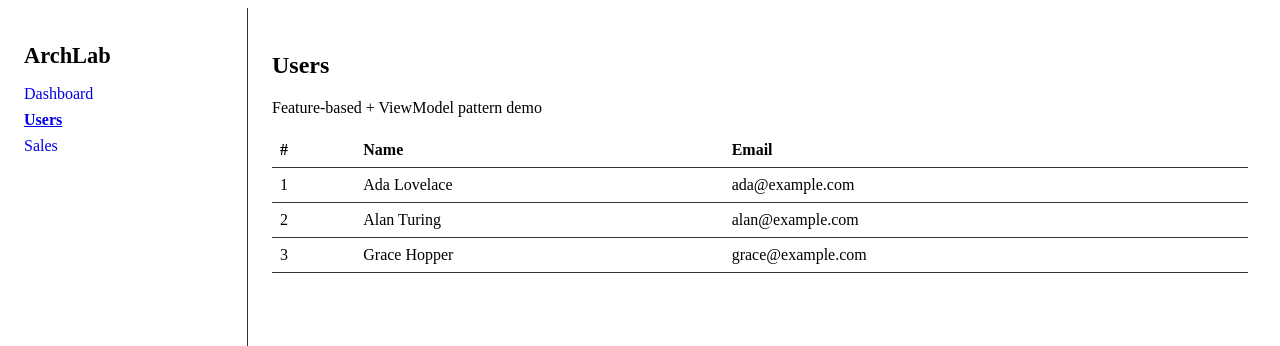
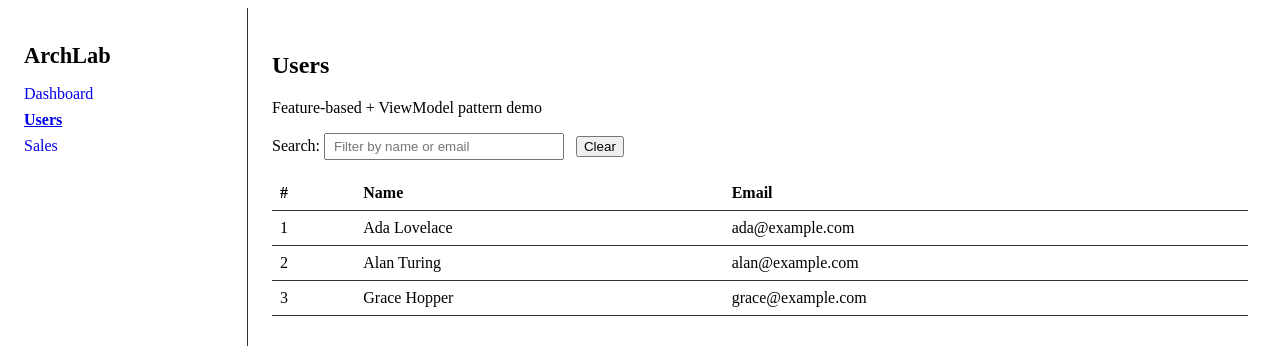
Before and after one commit to carlossross/frontend-archlab, an Angular app in the folder archlab/: page /users in a window 1280 px wide. Shown: the top 346 px of the page. Built offline with nearby package versions, Linux system fonts and the light colour scheme.

Commit message:
feat(users): add component-level store for filters and compose vm from domain + UI state

```diff
--- a/archlab/src/app/features/users/pages/users-page.component.ts
+++ b/archlab/src/app/features/users/pages/users-page.component.ts
@@ -1,22 +1,32 @@
 import { Component, computed, inject, signal } from '@angular/core';
 import { UsersListComponent } from '../ui/users-list.component';
-import { UserStore } from '../users.store';
-
-interface UserVm {
-  id: number;
-  name: string;
-  email: string;
-}
+import { UserStore } from '../stores/users.store';
+import { UsersFiltersStore } from '../stores/users-filters.store';
 
 @Component({
   selector: 'arch-users-page',
   imports: [UsersListComponent],
+  providers: [UsersFiltersStore],
   template: `
     <section>
       <header class="page-header">
         <h2>Users</h2>
         <p>Feature-based + ViewModel pattern demo</p>
       </header>
+
+      <div class="toolbar">
+        <label>
+          Search:
+          <input
+            type="text"
+            [value]="vm().search"
+            (input)="onSearchChange($any($event.target).value)"
+            placeholder="Filter by name or email"
+          />
+        </label>
+
+        <button type="button" (click)="onClearSearch()">Clear</button>
+      </div>
 
       @if (vm().isLoading) {
       <p>Cargando Usuarios...</p>
@@ -36,6 +46,16 @@ interface UserVm {
       .page-header {
         margin-bottom: 1rem;
       }
+      .toolbar {
+        display: flex;
+        gap: 0.75rem;
+        align-items: center;
+        margin-bottom: 1rem;
+      }
+      .toolbar input {
+        padding: 0.25rem 0.5rem;
+        min-width: 220px;
+      }
       .error {
         color: #ff6b6b;
         margin-bottom: 0.75rem;
@@ -45,19 +65,41 @@ interface UserVm {
 })
 export class UsersPageComponent {
   private readonly usersStore = inject(UserStore);
+  private readonly filtersStore = inject(UsersFiltersStore);
 
   constructor() {
     this.usersStore.loadUsers();
   }
 
-  readonly vm = computed(() => ({
-    users: this.usersStore.users(),
-    isLoading: this.usersStore.loading(),
-    error: this.usersStore.error(),
-    selectedUserId: this.usersStore.selectedUserId(),
-  }));
+  readonly vm = computed(() => {
+    const users = this.usersStore.users();
+    const search = this.filtersStore.search().toLowerCase().trim();
+
+    const filteredUsers = !search
+      ? users
+      : users.filter(
+          (user) =>
+            user.name.toLowerCase().includes(search) || user.email.toLowerCase().includes(search)
+        );
+
+    return {
+      users: filteredUsers,
+      selectedUserId: this.usersStore.selectedUserId(),
+      search,
+      isLoading: this.usersStore.loading(),
+      error: this.usersStore.error(),
+    };
+  });
 
   onSelectUser(id: number) {
     this.usersStore.selectUser(id);
   }
+
+  onSearchChange(value: string) {
+    this.filtersStore.setSearch(value);
+  }
+
+  onClearSearch() {
+    this.filtersStore.clear();
+  }
 }
--- /dev/null
+++ b/archlab/src/app/features/users/stores/users-filters.store.ts
@@ -0,0 +1,17 @@
+import { Injectable, signal } from '@angular/core';
+
+@Injectable()
+export class UsersFiltersStore {
+  // 🔹 UI state local del componente
+  private readonly _search = signal<string>('');
+
+  readonly search = this._search.asReadonly();
+
+  setSearch(value: string) {
+    this._search.set(value);
+  }
+
+  clear() {
+    this._search.set('');
+  }
+}
--- a/archlab/src/app/features/users/users.store.ts
+++ b/archlab/src/app/features/users/stores/users.store.ts
@@ -1,5 +1,5 @@
 import { computed, Injectable, signal } from '@angular/core';
-import { mapUsersDtoToUsers, User, UserDto } from '../../domain';
+import { mapUsersDtoToUsers, User, UserDto } from '../../../domain';
 
 const MOCK_USERS_DTO: UserDto[] = [
   { id: 1, full_name: 'Ada Lovelace', email_address: 'ada@example.com' },
```
